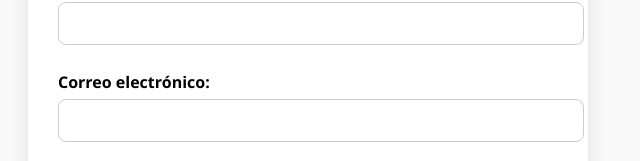
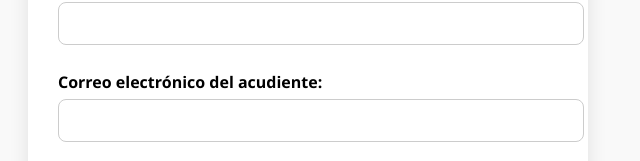
Before and after one commit to destinoescaladacali/Clase-guiada-ninos, a plain HTML site: page index.html in a window 1280 px wide. Shown: the part 246-407 px from the top of the page, without its empty margins (332-972 px from the left). Drawn offline with Linux system fonts and the light colour scheme.

Commit message:
Update index.html

```diff
--- a/index.html
+++ b/index.html
@@ -102,7 +102,7 @@
       <label>Nombre del acudiente:</label>
       <input type="text" name="acudiente" required />
 
-      <label>Correo electrónico:</label>
+      <label>Correo electrónico del acudiente:</label>
       <input type="email" name="correo" required />
 
       <label>Celular:</label>
```
